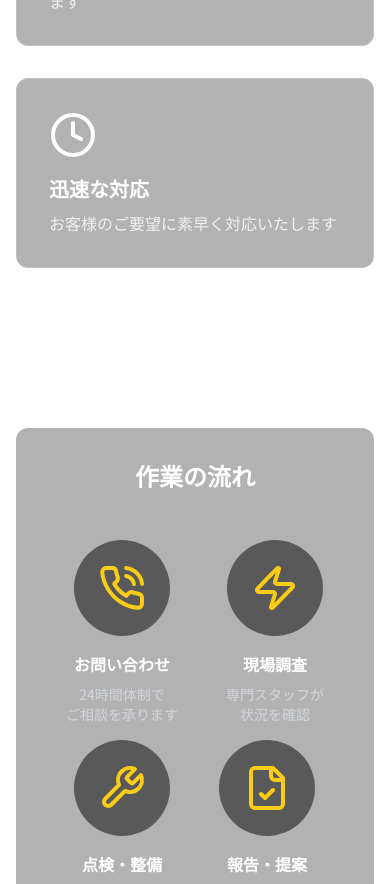
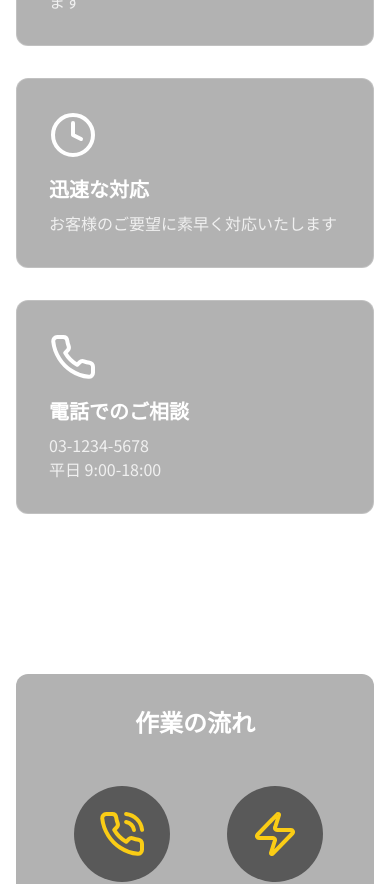
Before and after one commit to AritaKaiji/electric-inspection-hub, a React (Vite) app: page / in a window 390 px wide. Shown: the part 1213-2097 px from the top of the page. Built offline with nearby package versions, Linux system fonts and the light colour scheme; no server answers.

Commit message:
Add phone number tab to homepage
Implemented a new tab on the homepage to display the phone number. This enhances user accessibility by providing direct contact information easily available to visitors.
[skip gpt_engineer]

```diff
--- a/src/components/Hero.tsx
+++ b/src/components/Hero.tsx
@@ -1,4 +1,4 @@
-import { Phone, CircuitBoard, Shield, Clock, Zap } from "lucide-react";
+import { Phone, Shield, Clock, Zap } from "lucide-react";
 import { motion } from "framer-motion";
 import ProcessDiagram from "./ProcessDiagram";
 import { useState, useEffect } from "react";
@@ -79,7 +79,7 @@ const Hero = () => {
         <div className="h-[120px]"></div>
 
         <motion.div
-          className="grid grid-cols-1 md:grid-cols-3 gap-8 mt-24"
+          className="grid grid-cols-1 md:grid-cols-4 gap-8 mt-24"
           initial={{ opacity: 0, y: 40 }}
           animate={{ opacity: 1, y: 0 }}
           transition={{ duration: 0.8, delay: 0.5 }}
@@ -105,6 +105,15 @@ const Hero = () => {
               お客様のご要望に素早く対応いたします
             </p>
           </div>
+          <div className="bg-black/30 backdrop-blur-sm p-8 rounded-xl border border-white/20 hover:border-white/30 transition-colors group">
+            <Phone className="w-12 h-12 mb-4 text-white group-hover:scale-110 transition-transform" />
+            <h3 className="text-xl font-bold mb-2 text-white">電話でのご相談</h3>
+            <p className="text-white/80">
+              03-1234-5678
+              <br />
+              平日 9:00-18:00
+            </p>
+          </div>
         </motion.div>
       </div>
 
```
